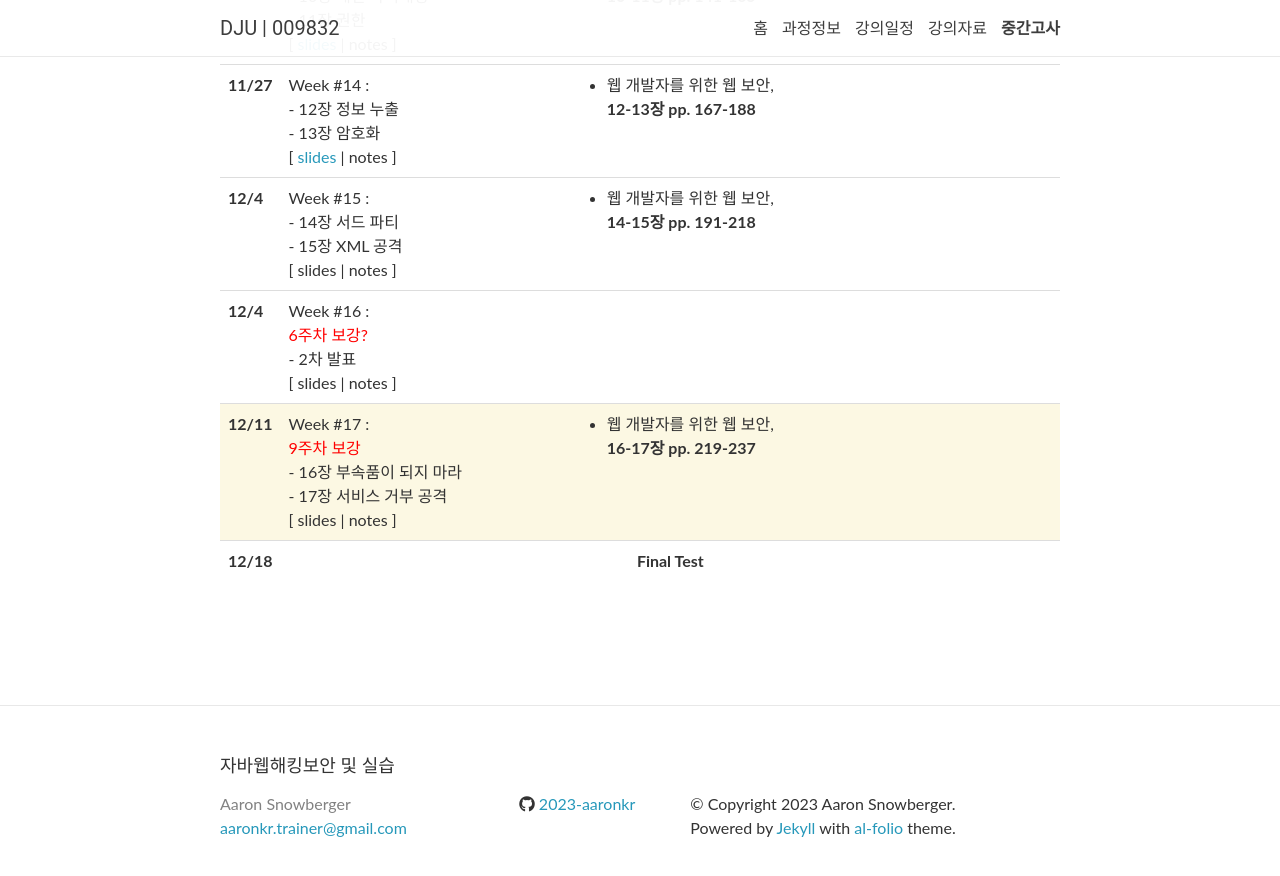
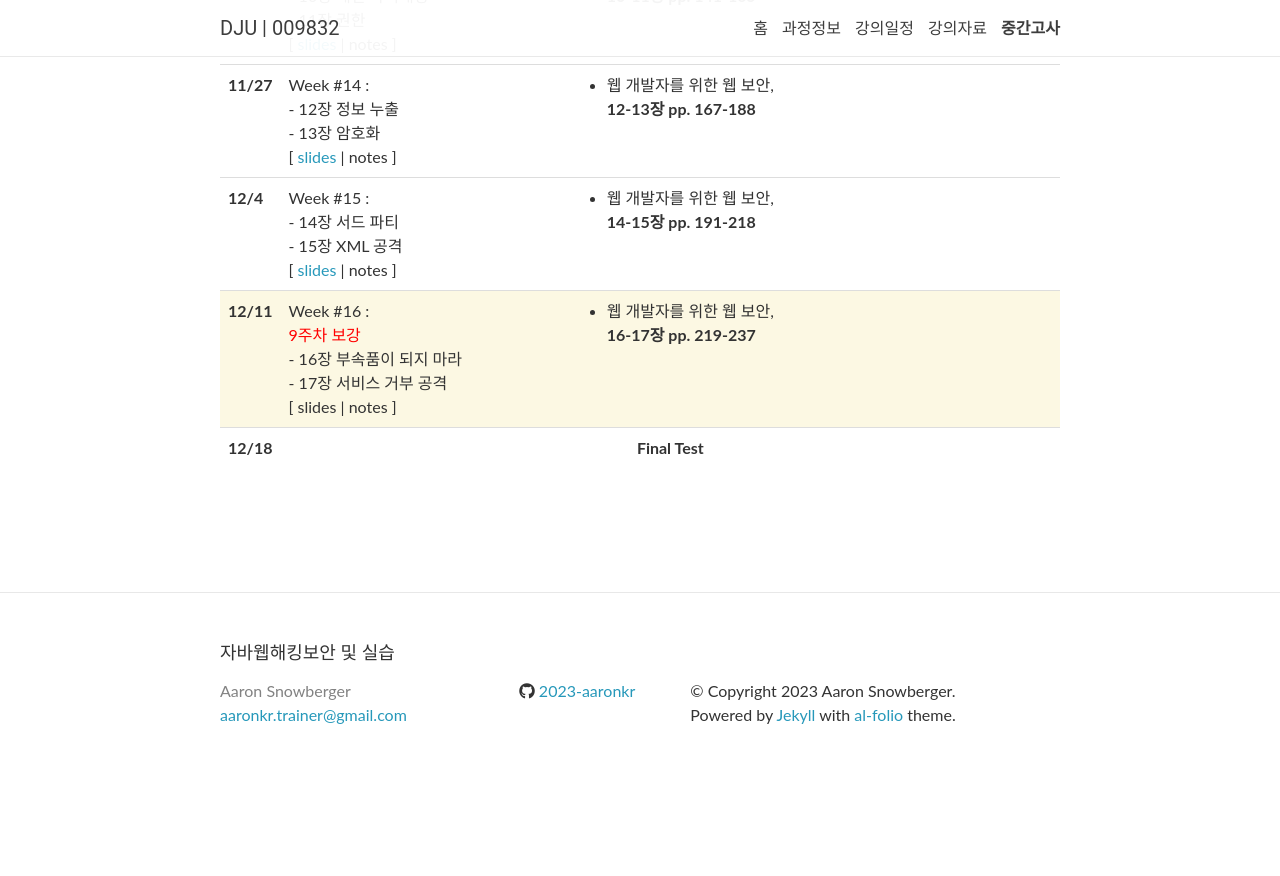
Before and after one commit to 2023-aaronkr/dju-sec, a Jekyll site: the page built from _pages/lectures.md, in a window 1280 px wide and 900 px high, scrolled down 1610 px. Shown: the top 876 px of the window. Built offline with Jekyll 4.4.1, drawn with Linux system fonts in a browser that asks for light colours; nearby versions of some CDN libraries; comment, search, counter and statistics services are not loaded; after the commit the page ends 2398 px from its top, so only the background shows below that.

Commit message:
Update lectures.yml

```diff
--- a/_data/lectures.yml
+++ b/_data/lectures.yml
@@ -151,19 +151,10 @@
   title: >
     - 14장 서드 파티<br>
     - 15장 XML 공격
-  slides:
+  slides: "https://docs.google.com/presentation/d/1ClASql_ujDWzpr4ZCbnGduTNiFzA-7AkqkYXWmY1_KA/edit?usp=sharing"
   readings: >
     웹 개발자를 위한 웹 보안, <br>
     <strong>14-15장 pp. 191-218</strong>
-  logistics:
-
-- date: 12/4
-  week: 6 (보강)
-  title: >
-    <span style="color: red">6주차 보강?</span><br>
-    - 2차 발표
-  slides:
-  readings:
   logistics:
 
 - date: 12/11
```
